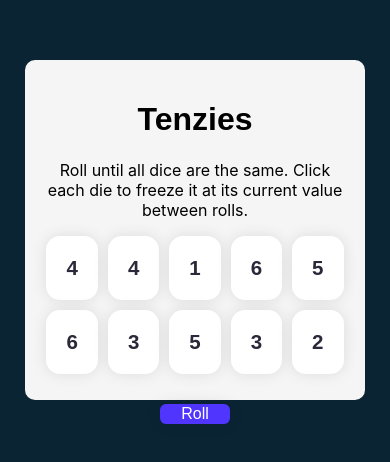
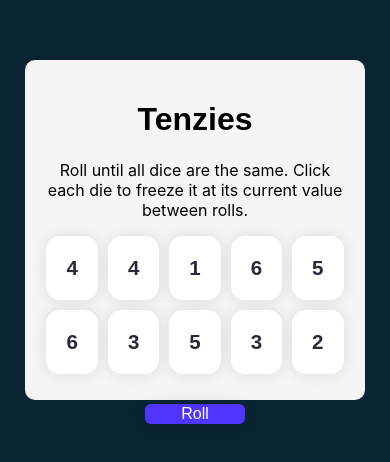
Before and after one commit to Rony2518/Tenzie_game, a React (Vite) app: page / in a window 390 px wide. Shown: the part 210-672 px from the top of the page. Built offline with nearby package versions, Linux system fonts and the light colour scheme.

Commit message:
Update App.css

```diff
--- a/src/App.css
+++ b/src/App.css
@@ -71,7 +71,7 @@ p{
   background-color: #5035FF;
   color: white;
   font-size: 1rem;
-  width: 70px;
+  width: 100px;
   height: 50px;
   margin-top: 30px;
   border-radius: 6px;
```
